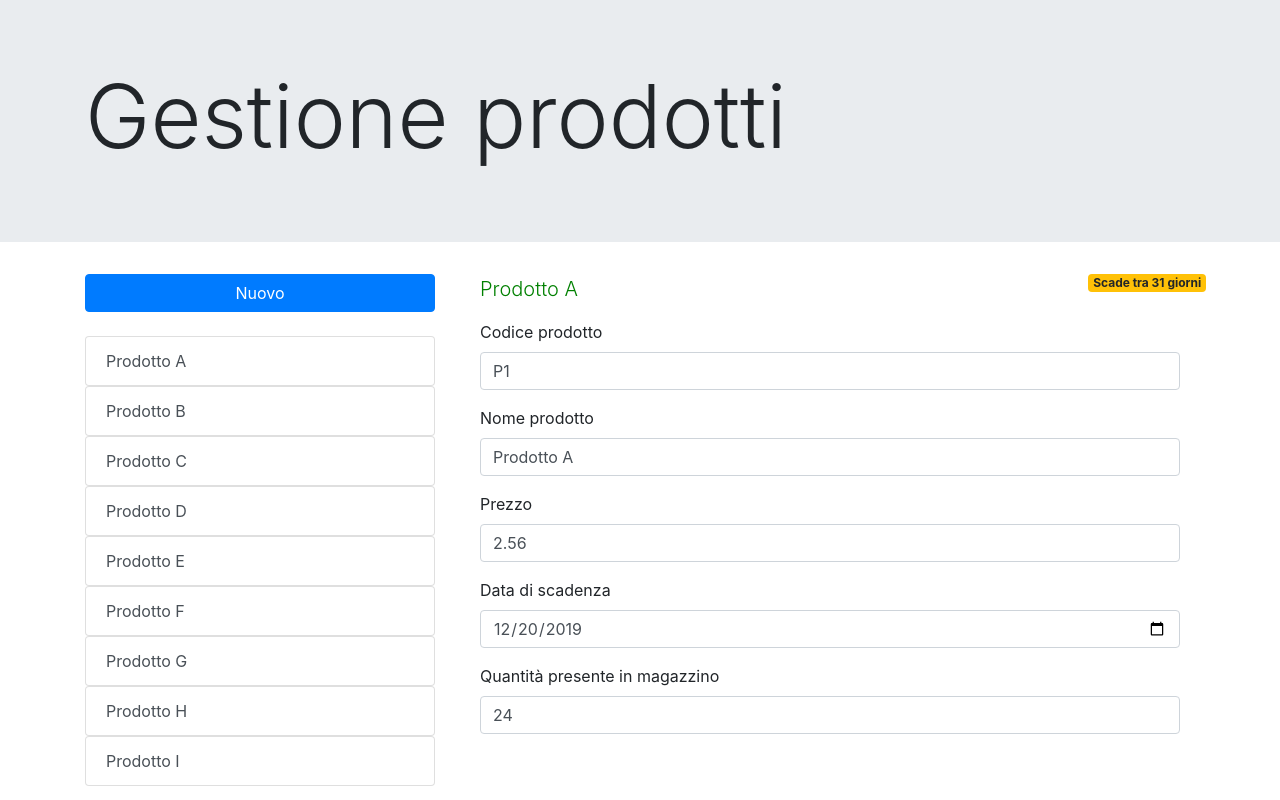
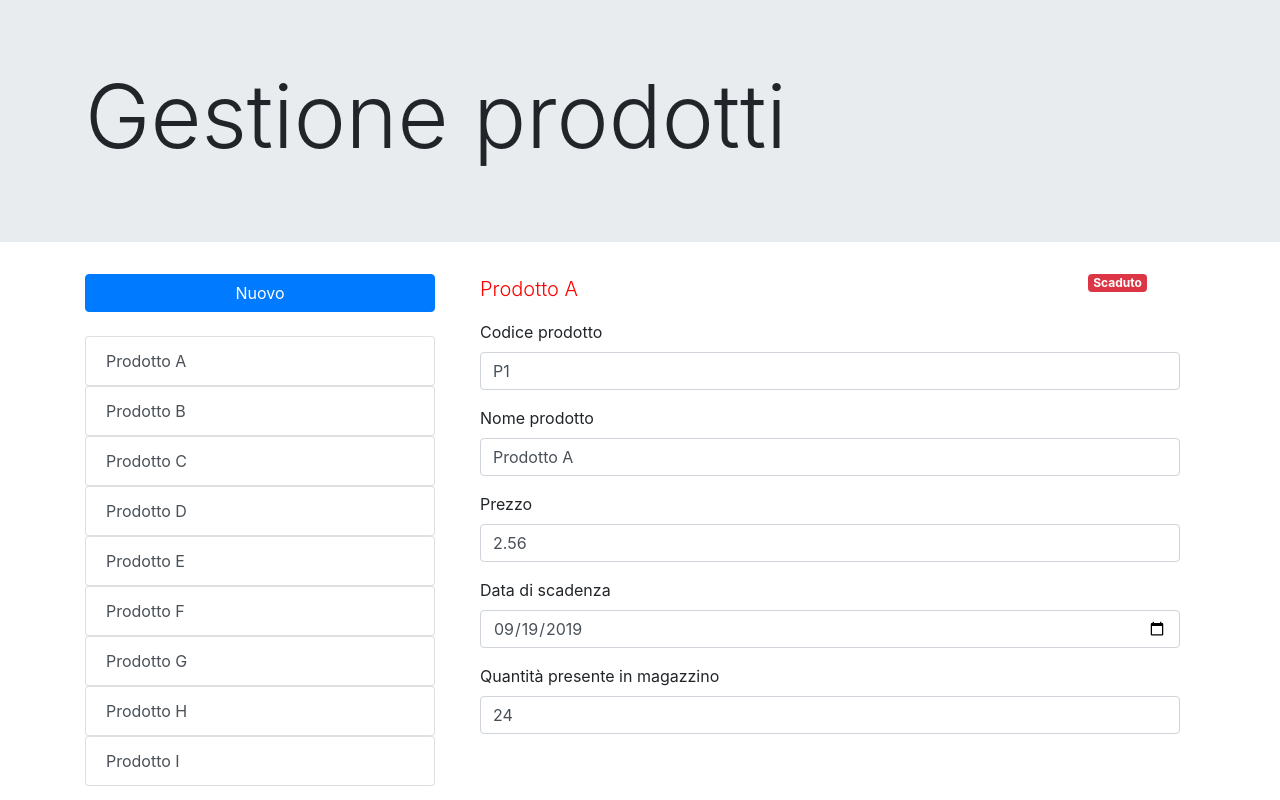
Before and after one commit to davideAlberti/angular-prodotto-aqqnwm, an Angular app: page / in a window 1280 px wide. Built offline with nearby package versions, Linux system fonts and the light colour scheme.

Commit message:
3 files modified

```diff
--- a/src/app/magazzino/magazzino.component.ts
+++ b/src/app/magazzino/magazzino.component.ts
@@ -16,12 +16,12 @@ export class MagazzinoComponent implements OnInit {
 
   ngOnInit() {
     this.prodotti = new Prodotti()
-    this.prodotti.add(new Prodotto('P1', 'Prodotto A', 2.56, new Date('2019-12-20'), 24))
-    this.prodotti.add(new Prodotto('P2', 'Prodotto B', 2.56, new Date('2019-10-13'), 24))
+    this.prodotti.add(new Prodotto('P1', 'Prodotto A', 2.56, new Date('2019-09-19'), 24))
+    this.prodotti.add(new Prodotto('P2', 'Prodotto B', 2.56, new Date('2019-10-03'), 24))
     this.prodotti.add(new Prodotto('P3', 'Prodotto C', 2.56, new Date('2019-10-18'), 24))
     this.prodotti.add(new Prodotto('P4', 'Prodotto D', 2.56, new Date('2019-12-25'), 24))
     this.prodotti.add(new Prodotto('P5', 'Prodotto E', 2.56, new Date('2019-11-20'), 24))
-    this.prodotti.add(new Prodotto('P6', 'Prodotto F', 2.56, new Date('2019-11-20'), 24))
+    this.prodotti.add(new Prodotto('P6', 'Prodotto F', 2.56, new Date('2019-10-20'), 24))
     this.prodotti.add(new Prodotto('P7', 'Prodotto G', 2.56, new Date('2019-10-11'), 24))
     this.prodotti.add(new Prodotto('P8', 'Prodotto H', 2.56, new Date('2019-12-18'), 24))
     this.prodotti.add(new Prodotto('P9', 'Prodotto I', 2.56, new Date('2019-11-20'), 24))
--- a/src/app/prodotto/prodotto.component.html
+++ b/src/app/prodotto/prodotto.component.html
@@ -20,18 +20,22 @@
 		<label for="codiceInput">Codice prodotto</label>
 		<input type="text" class="form-control" id="codiceInput" placeholder="Inseririe il codice" [(ngModel)]="prodotto.codice">
   </div>
+
   <div class="form-group">
 		<label for="nomeInput">Nome prodotto</label>
 		<input type="text" class="form-control" id="nomeInput" placeholder="Inseririe il nome del prodotto" [(ngModel)]="prodotto.nome">
   </div>
+
   <div class="form-group">
 		<label for="prezzoInput">Prezzo</label>
 		<input type="text" class="form-control" id="prezzoInput" placeholder="Inseririe il prezzo del prodotto" [(ngModel)]="prodotto.prezzo">
   </div>
+
   <div class="form-group">
-		<label for="dataScadenzaInput">Data di scadenza</label>
-		<input type="date" class="form-control" id="dataScadenzaInput" placeholder="Inseririe la data di scadenza" [value]="prodotto.getData">
+    <label for="scadenzaInput">Data di scadenza</label>
+    <input type="date" class="form-control" id="scadenzaInput" [(ngModel)]="prodotto.formatDate">
   </div>
+
   <div class="form-group">
 		<label for="quantitaInput">Quantità presente in magazzino</label>
 		<input type="text" class="form-control" id="quantitaInput" placeholder="Inseririe la quantità presente in magazzino" [(ngModel)]="prodotto.quantita">
--- a/src/app/prodotto/prodotto.model.ts
+++ b/src/app/prodotto/prodotto.model.ts
@@ -13,10 +13,6 @@ export class Prodotto {
     this.prezzo = prezzo
     this.dataScadenza = dataScadenza
     this.quantita = quantita
-  }
-
-  get getData(): string {
-    return this.dataScadenza.getFullYear() + '-' + (this.dataScadenza.getMonth() + 1) + '-' + this.dataScadenza.getDate()
   }
 
   get isScaduto(): boolean {
@@ -37,4 +33,14 @@ export class Prodotto {
     let dt2 = new Date(date2);
     return Math.floor((Date.UTC(dt2.getFullYear(), dt2.getMonth(), dt2.getDate()) - Date.UTC(dt1.getFullYear(), dt1.getMonth(), dt1.getDate()) ) / (1000 * 60 * 60 * 24));
   }
+
+  get formatDate() {
+    return this.dataScadenza.toISOString().substring(0, 10);
+  }
+
+  set formatDate(text: any){
+    let elem = text.split('-');
+    let d = new Date(Date.UTC(elem[0], elem[1]-1, elem[2]));
+    this.dataScadenza.setFullYear(d.getUTCFullYear(), d.getUTCMonth(), d.getUTCDate());
+  }
 }
```
